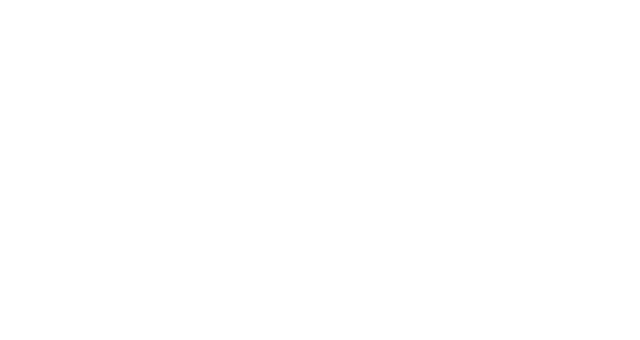
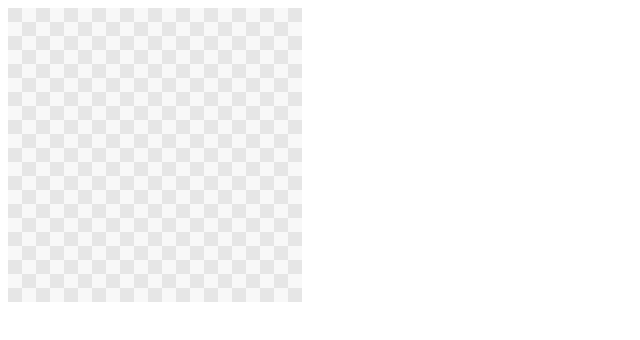
Before and after one commit to ToongGary/pixel-painter, a React (Create React App) app: page / in a window 1280 px wide. Shown: the top 340 px of the page, without its empty margins (0-640 px from the left). Built offline with nearby package versions, Linux system fonts and the light colour scheme.

Commit message:
Add canvas and pixel events

```diff
--- a/src/App.tsx
+++ b/src/App.tsx
@@ -1,7 +1,16 @@
-import React from 'react'
+import Canvas from './components/Canvas'
 
 function App() {
-  return <div className="App"></div>
+  return (
+    <div className="pixel-painter">
+      <Canvas
+        canvasColumnCount={21}
+        canvasRowCount={21}
+        canvasCellWidth={14}
+        canvasCellHeight={14}
+      />
+    </div>
+  )
 }
 
 export default App
--- /dev/null
+++ b/src/components/Canvas.tsx
@@ -0,0 +1,147 @@
+import React, { useEffect } from 'react'
+import '../styles/Canvas.css'
+
+interface CanvasProps {
+  canvasColumnCount: number
+  canvasRowCount: number
+  canvasCellWidth: number
+  canvasCellHeight: number
+}
+
+function Canvas({
+  canvasColumnCount,
+  canvasRowCount,
+  canvasCellWidth,
+  canvasCellHeight
+}: CanvasProps) {
+  return (
+    <div className="canvas">
+      <BackgroundCanvas
+        canvasColumnCount={canvasColumnCount}
+        canvasRowCount={canvasRowCount}
+        canvasCellWidth={canvasCellWidth}
+        canvasCellHeight={canvasCellHeight}
+      />
+      <DrawCanvas
+        canvasColumnCount={canvasColumnCount}
+        canvasRowCount={canvasRowCount}
+        canvasCellWidth={canvasCellWidth}
+        canvasCellHeight={canvasCellHeight}
+      />
+    </div>
+  )
+}
+
+function BackgroundCanvas({
+  canvasColumnCount,
+  canvasRowCount,
+  canvasCellWidth,
+  canvasCellHeight
+}: CanvasProps) {
+  const backgroundCanvasRef = React.useRef<HTMLCanvasElement>(null)
+  const canvasWidth = canvasCellWidth * canvasColumnCount
+  const canvasHeight = canvasCellHeight * canvasRowCount
+
+  useEffect(() => {
+    const backgroundCanvasContext = backgroundCanvasRef.current?.getContext(
+      '2d'
+    ) as CanvasRenderingContext2D
+
+    for (let y = 0; y < canvasRowCount; y++) {
+      for (let x = 0; x < canvasColumnCount; x++) {
+        const cellIndex = x * canvasColumnCount + y
+        const cellColor = cellIndex % 2 === 0 ? '#e6e6e6' : '#f8f8f8'
+        backgroundCanvasContext.fillStyle = cellColor
+        backgroundCanvasContext.fillRect(
+          x * canvasCellWidth,
+          y * canvasCellHeight,
+          canvasCellWidth,
+          canvasCellHeight
+        )
+      }
+    }
+  }, [])
+
+  return (
+    <canvas
+      className={'background-canvas'}
+      ref={backgroundCanvasRef}
+      width={canvasWidth}
+      height={canvasHeight}
+    ></canvas>
+  )
+}
+
+function DrawCanvas({
+  canvasColumnCount,
+  canvasRowCount,
+  canvasCellWidth,
+  canvasCellHeight
+}: CanvasProps) {
+  const canvasWidth = canvasCellWidth * canvasColumnCount
+  const canvasHeight = canvasCellHeight * canvasRowCount
+  let isHoldDown = false
+
+  return (
+    <canvas
+      className={'draw-canvas'}
+      width={canvasWidth}
+      height={canvasHeight}
+      onMouseMove={onMouseMove}
+      onMouseUp={onMouseUp}
+      onMouseOut={onMouseOut}
+      onMouseDown={onMouseDown}
+      onContextMenu={onMouseDown}
+    />
+  )
+
+  function onMouseDown(event: React.MouseEvent<HTMLElement>) {
+    event.preventDefault()
+    isHoldDown = true
+    const isRightClick = event.buttons === 2
+    handleCell(event.clientX, event.clientY, isRightClick, event.target as Element)
+  }
+
+  function onMouseMove(event: React.MouseEvent<HTMLElement>) {
+    if (!isHoldDown) return
+    const isRightClick = event.buttons === 2
+    handleCell(event.clientX, event.clientY, isRightClick, event.target as Element)
+  }
+
+  function onMouseUp() {
+    isHoldDown = false
+  }
+
+  function onMouseOut() {
+    isHoldDown = false
+  }
+
+  function handleCell(clientX: number, clientY: number, isRightClick: boolean, canvas: Element) {
+    const { left: canvasLeft, top: canvasTop } = canvas.getBoundingClientRect()
+    const cellX = Math.floor((clientX - canvasLeft) / canvasCellWidth)
+    const cellY = Math.floor((clientY - canvasTop) / canvasCellHeight)
+
+    if (isRightClick) {
+      removeCell(cellX, cellY, canvas as HTMLCanvasElement)
+    } else {
+      fillCell(cellX, cellY, canvas as HTMLCanvasElement)
+    }
+  }
+
+  function fillCell(cellX: number, cellY: number, canvas: HTMLCanvasElement) {
+    const context = canvas.getContext('2d') as CanvasRenderingContext2D
+    const startX = cellX * canvasCellWidth
+    const startY = cellY * canvasCellHeight
+    context.fillStyle = 'black' // this.cellColor
+    context.fillRect(startX, startY, canvasCellWidth, canvasCellWidth)
+  }
+
+  function removeCell(cellX: number, cellY: number, canvas: HTMLCanvasElement) {
+    const context = canvas.getContext('2d') as CanvasRenderingContext2D
+    const startX = cellX * canvasCellWidth
+    const startY = cellY * canvasCellHeight
+    context.clearRect(startX, startY, canvasCellWidth, canvasCellHeight)
+  }
+}
+
+export default Canvas
--- /dev/null
+++ b/src/styles/Canvas.css
@@ -0,0 +1,14 @@
+.pixel-painter .canvas {
+  position: relative;
+}
+
+.pixel-painter > .canvas > .background-canvas {
+  position: absolute;
+  z-index: -1;
+}
+
+.pixel-painter > .canvas > .draw-canvas {
+  position: absolute;
+  background: transparent;
+  cursor: pointer;
+}
```
